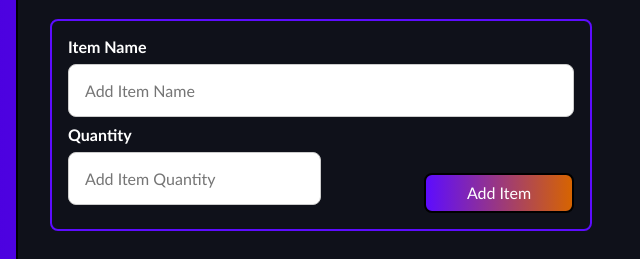
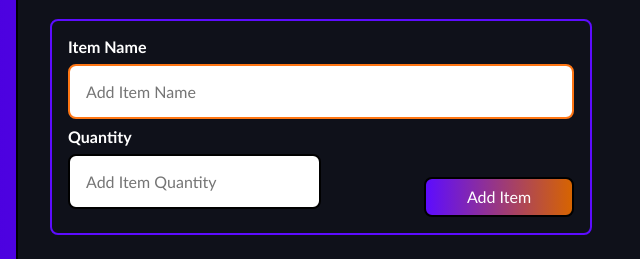
Before and after one commit to Anuj-Mittal/GroceryApp, a website built with Parcel: page index.html in a window 1280 px wide. In both pictures the pointer is over the input "Item Name". Shown: the part 145-404 px from the top of the page, 48-688 px from the left. Built offline with nearby package versions, Linux system fonts and the light colour scheme.

Commit message:
input css update

```diff
--- a/src/styles.css
+++ b/src/styles.css
@@ -73,7 +73,12 @@ button {
   padding: 1em;
   margin-bottom: 0.5rem;
   outline: none;
+  border: black 2px solid;
   border-radius: var(--borderRadius);
+}
+.input input:focus,
+.input input:hover {
+  border-color: rgba(255, 118, 20, 1);
 }
 .input button {
   border: black 2px solid;
```
